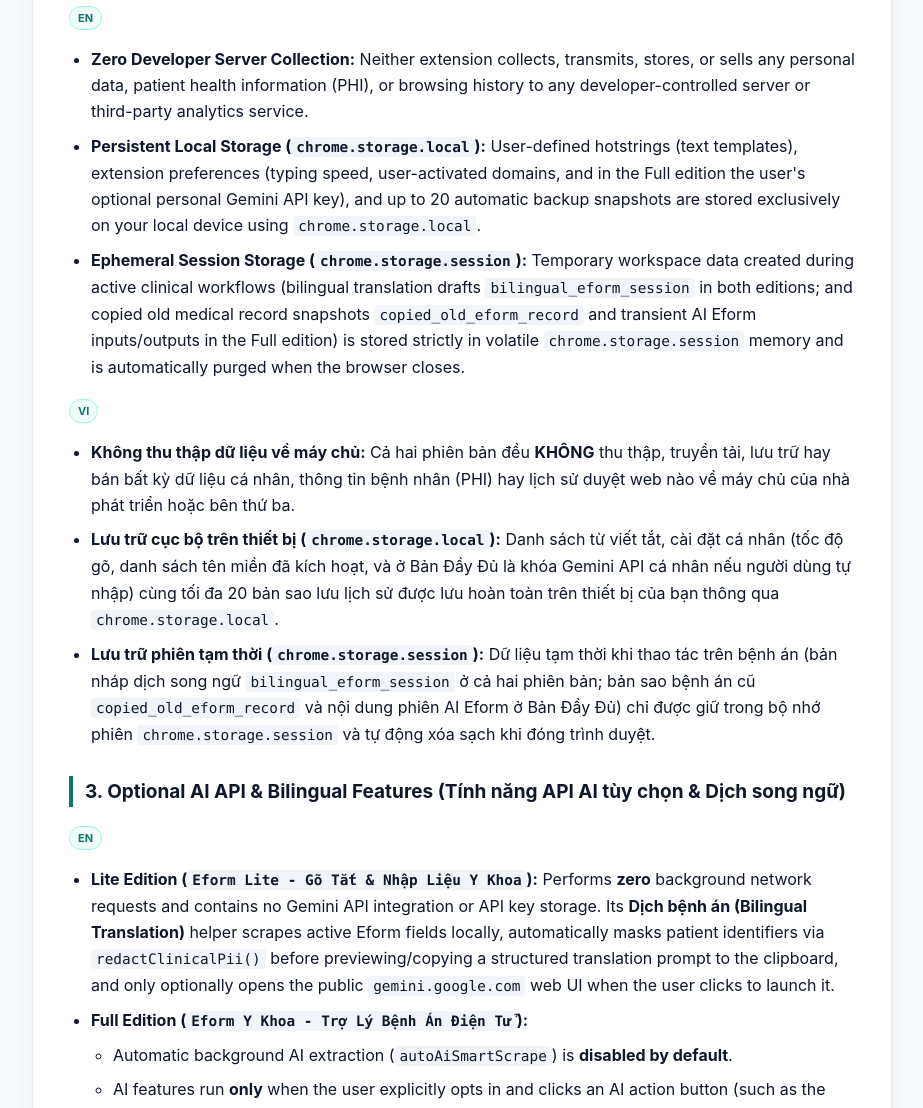
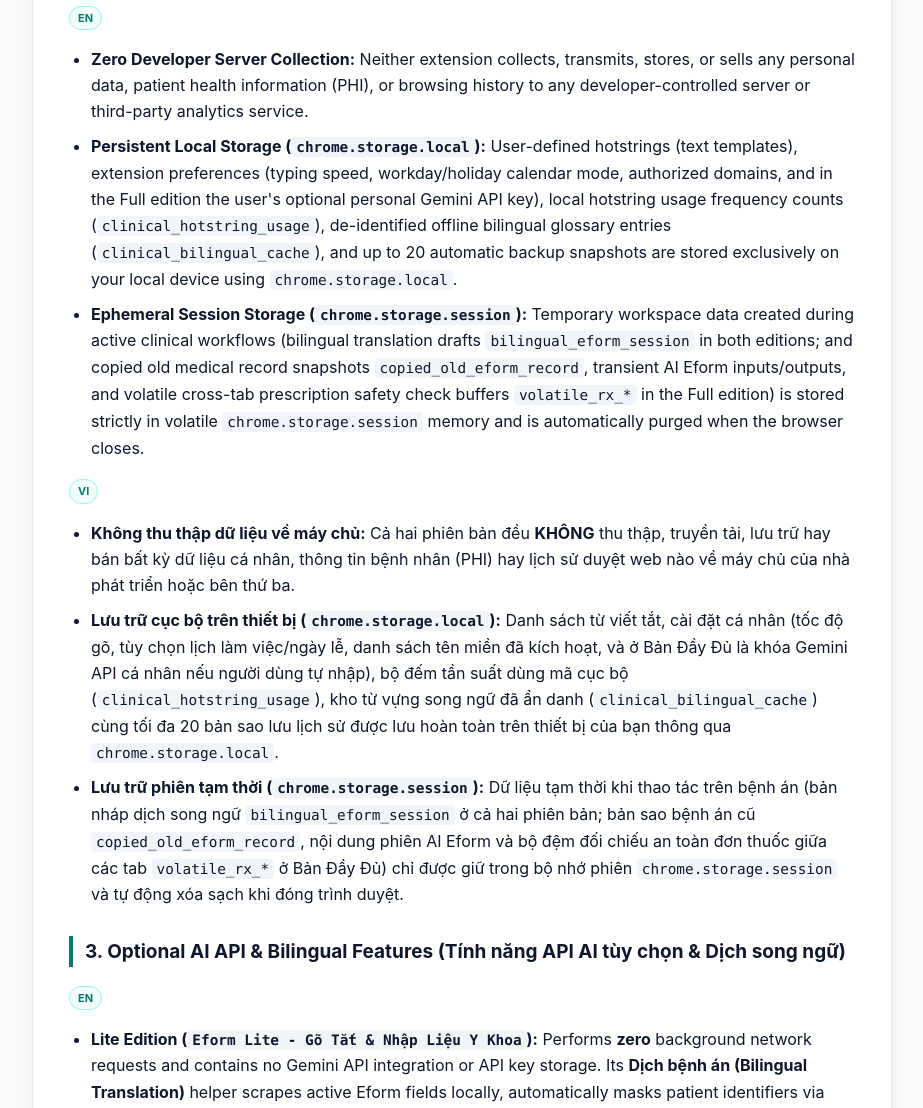
Before and after one commit to bladels/eform-ykhoa-privacy, a plain HTML site: page index.html in a window 1280 px wide. Shown: the part 607-1715 px from the top of the page, without its empty margins (178-1101 px from the left). Drawn offline with Linux system fonts and the light colour scheme.

Commit message:
Update Privacy Policy for v2.0.0

```diff
--- a/index.html
+++ b/index.html
@@ -124,14 +124,14 @@
       <p><span class="lang-tag">EN</span></p>
       <ul>
         <li><strong>Zero Developer Server Collection:</strong> Neither extension collects, transmits, stores, or sells any personal data, patient health information (PHI), or browsing history to any developer-controlled server or third-party analytics service.</li>
-        <li><strong>Persistent Local Storage (<code>chrome.storage.local</code>):</strong> User-defined hotstrings (text templates), extension preferences (typing speed, user-activated domains, and in the Full edition the user's optional personal Gemini API key), and up to 20 automatic backup snapshots are stored exclusively on your local device using <code>chrome.storage.local</code>.</li>
-        <li><strong>Ephemeral Session Storage (<code>chrome.storage.session</code>):</strong> Temporary workspace data created during active clinical workflows (bilingual translation drafts <code>bilingual_eform_session</code> in both editions; and copied old medical record snapshots <code>copied_old_eform_record</code> and transient AI Eform inputs/outputs in the Full edition) is stored strictly in volatile <code>chrome.storage.session</code> memory and is automatically purged when the browser closes.</li>
+        <li><strong>Persistent Local Storage (<code>chrome.storage.local</code>):</strong> User-defined hotstrings (text templates), extension preferences (typing speed, workday/holiday calendar mode, authorized domains, and in the Full edition the user's optional personal Gemini API key), local hotstring usage frequency counts (<code>clinical_hotstring_usage</code>), de-identified offline bilingual glossary entries (<code>clinical_bilingual_cache</code>), and up to 20 automatic backup snapshots are stored exclusively on your local device using <code>chrome.storage.local</code>.</li>
+        <li><strong>Ephemeral Session Storage (<code>chrome.storage.session</code>):</strong> Temporary workspace data created during active clinical workflows (bilingual translation drafts <code>bilingual_eform_session</code> in both editions; and copied old medical record snapshots <code>copied_old_eform_record</code>, transient AI Eform inputs/outputs, and volatile cross-tab prescription safety check buffers <code>volatile_rx_*</code> in the Full edition) is stored strictly in volatile <code>chrome.storage.session</code> memory and is automatically purged when the browser closes.</li>
       </ul>
       <p><span class="lang-tag">VI</span></p>
       <ul>
         <li><strong>Không thu thập dữ liệu về máy chủ:</strong> Cả hai phiên bản đều <strong>KHÔNG</strong> thu thập, truyền tải, lưu trữ hay bán bất kỳ dữ liệu cá nhân, thông tin bệnh nhân (PHI) hay lịch sử duyệt web nào về máy chủ của nhà phát triển hoặc bên thứ ba.</li>
-        <li><strong>Lưu trữ cục bộ trên thiết bị (<code>chrome.storage.local</code>):</strong> Danh sách từ viết tắt, cài đặt cá nhân (tốc độ gõ, danh sách tên miền đã kích hoạt, và ở Bản Đầy Đủ là khóa Gemini API cá nhân nếu người dùng tự nhập) cùng tối đa 20 bản sao lưu lịch sử được lưu hoàn toàn trên thiết bị của bạn thông qua <code>chrome.storage.local</code>.</li>
-        <li><strong>Lưu trữ phiên tạm thời (<code>chrome.storage.session</code>):</strong> Dữ liệu tạm thời khi thao tác trên bệnh án (bản nháp dịch song ngữ <code>bilingual_eform_session</code> ở cả hai phiên bản; bản sao bệnh án cũ <code>copied_old_eform_record</code> và nội dung phiên AI Eform ở Bản Đầy Đủ) chỉ được giữ trong bộ nhớ phiên <code>chrome.storage.session</code> và tự động xóa sạch khi đóng trình duyệt.</li>
+        <li><strong>Lưu trữ cục bộ trên thiết bị (<code>chrome.storage.local</code>):</strong> Danh sách từ viết tắt, cài đặt cá nhân (tốc độ gõ, tùy chọn lịch làm việc/ngày lễ, danh sách tên miền đã kích hoạt, và ở Bản Đầy Đủ là khóa Gemini API cá nhân nếu người dùng tự nhập), bộ đếm tần suất dùng mã cục bộ (<code>clinical_hotstring_usage</code>), kho từ vựng song ngữ đã ẩn danh (<code>clinical_bilingual_cache</code>) cùng tối đa 20 bản sao lưu lịch sử được lưu hoàn toàn trên thiết bị của bạn thông qua <code>chrome.storage.local</code>.</li>
+        <li><strong>Lưu trữ phiên tạm thời (<code>chrome.storage.session</code>):</strong> Dữ liệu tạm thời khi thao tác trên bệnh án (bản nháp dịch song ngữ <code>bilingual_eform_session</code> ở cả hai phiên bản; bản sao bệnh án cũ <code>copied_old_eform_record</code>, nội dung phiên AI Eform và bộ đệm đối chiếu an toàn đơn thuốc giữa các tab <code>volatile_rx_*</code> ở Bản Đầy Đủ) chỉ được giữ trong bộ nhớ phiên <code>chrome.storage.session</code> và tự động xóa sạch khi đóng trình duyệt.</li>
       </ul>
     </section>
 
```
